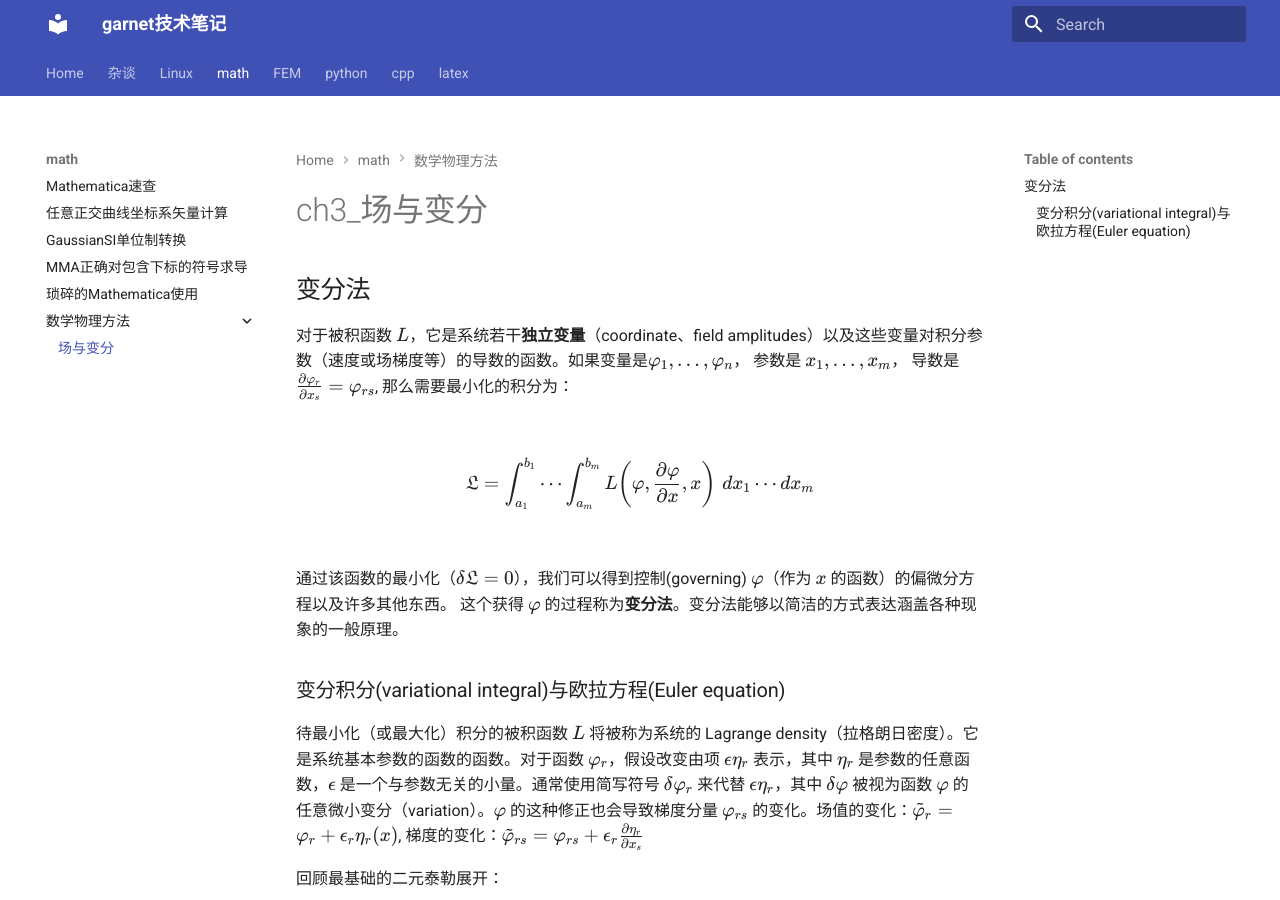
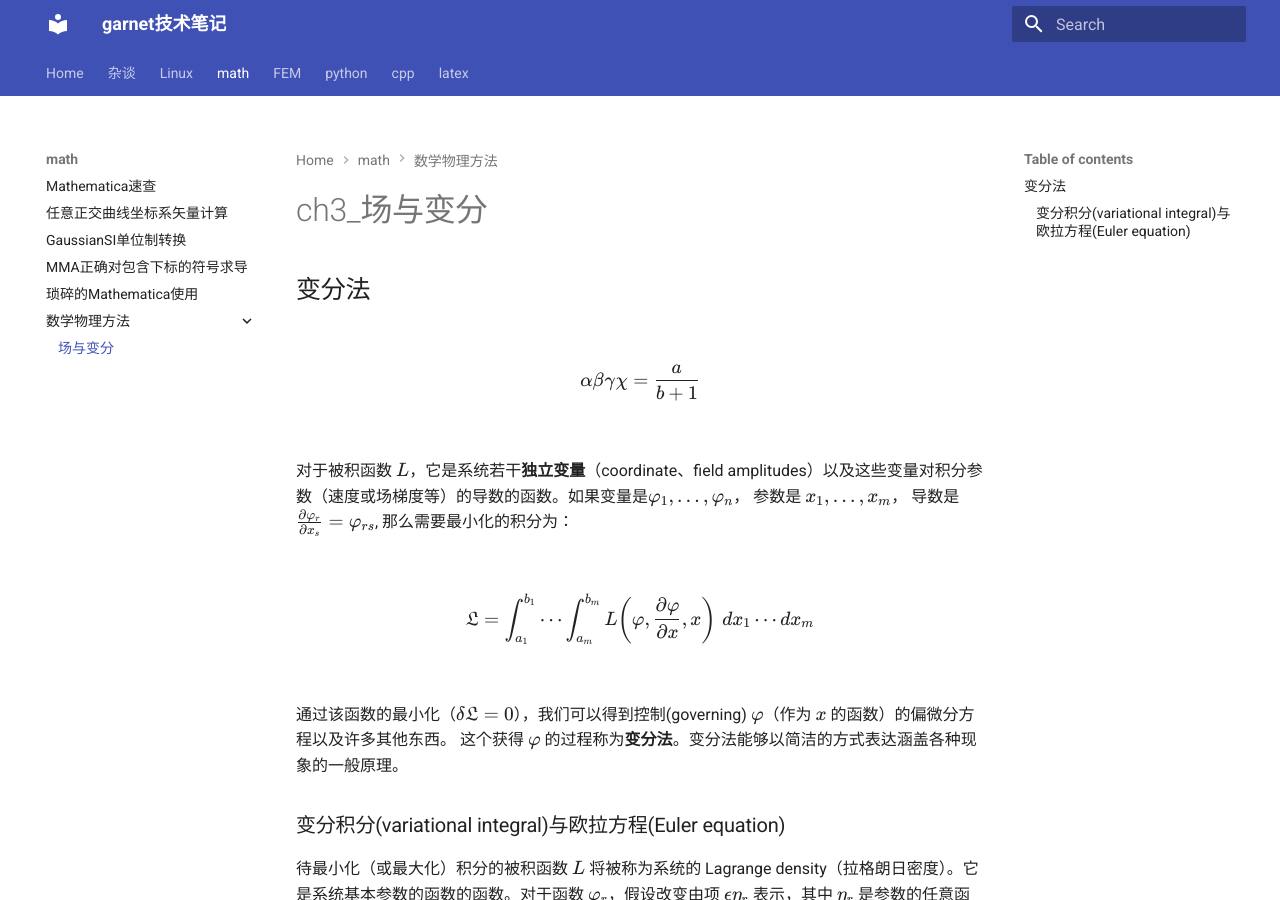
Before and after one commit to ymma98/technotes, an MkDocs documentation site: the page built from docs/math/数学物理方法/ch3_场与变分.md, in a window 1280 px wide and 900 px high. Built offline with MkDocs 1.6.1 and Material for MkDocs 9.7.7, drawn with Linux system fonts in a browser that asks for light colours; part of the change alters nothing that is shown.

Commit message:
docs/math/数学物理方法/ch3_场与变分.md updated from https://stackedit.cn/

```diff
--- a/docs/math/数学物理方法/ch3_场与变分.md
+++ b/docs/math/数学物理方法/ch3_场与变分.md
@@ -1,6 +1,9 @@
 # ch3_场与变分
 
 ## 变分法
+
+
+$$\alpha\beta\gamma\chi=\frac{a}{b+1}$$
 
 
 对于被积函数 $L$，它是系统若干**独立变量**（coordinate、field amplitudes）以及这些变量对积分参数（速度或场梯度等）的导数的函数。如果变量是$\varphi_1,\ldots,\varphi_n$， 参数是 $x_1,\ldots,x_m$，
@@ -86,6 +89,6 @@ $$\frac{\partial L'}{\partial \varphi_r} = \underbrace{\frac{\partial L}{\partia
 
 
 <!--stackedit_data:
-eyJoaXN0b3J5IjpbLTc5MDA5MzIzOSwxMjgzMDk2MDc1LC01OD
+eyJoaXN0b3J5IjpbLTg2OTA2OTUxMCwxMjgzMDk2MDc1LC01OD
 c5MzAxMDNdfQ==
 -->
```
